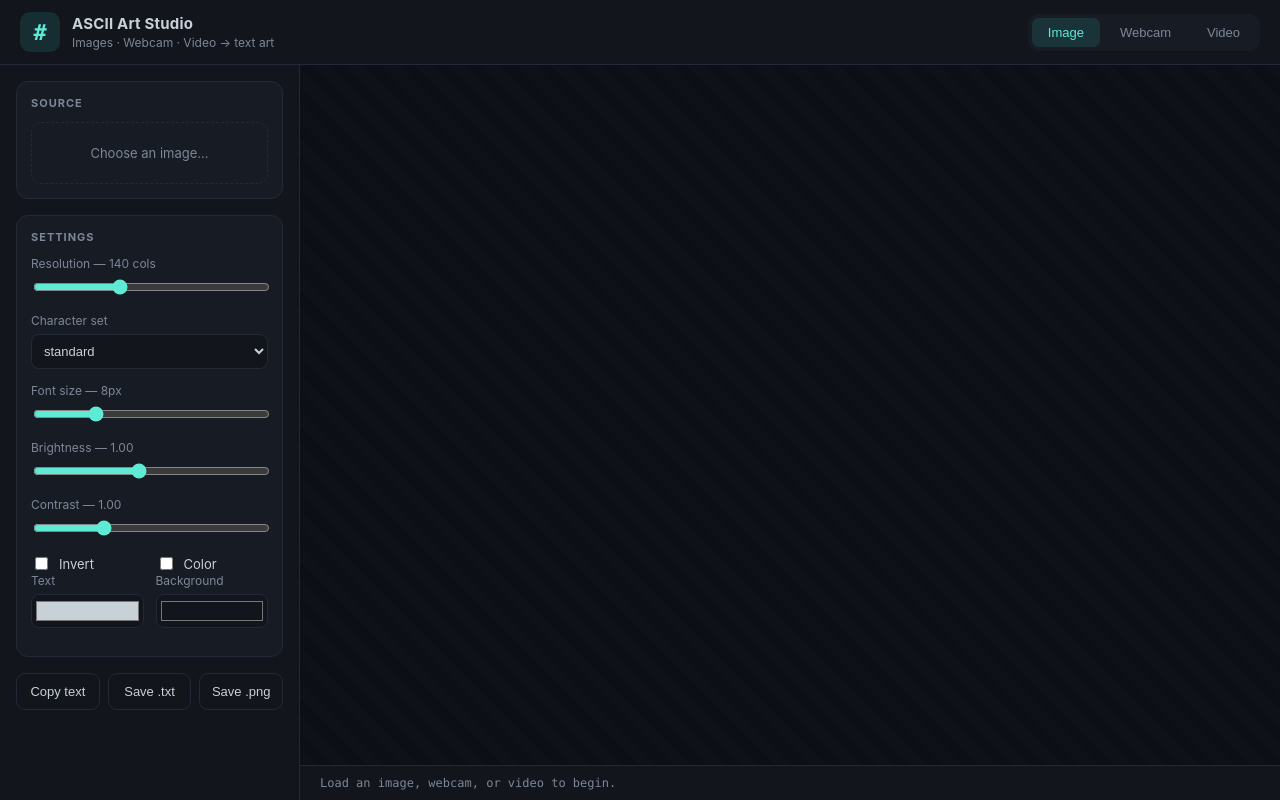
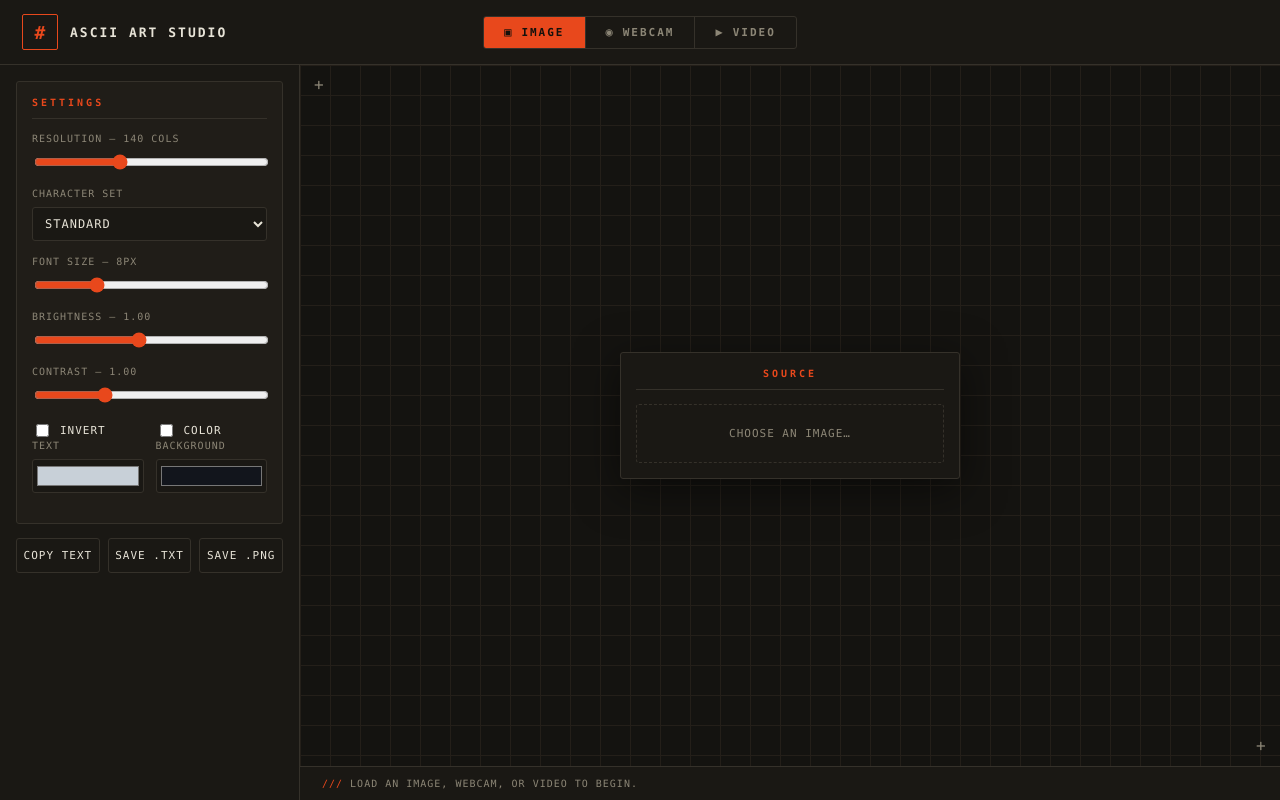
Before and after one commit to RoyneThu0/Ascii-art-Studio, a React (Vite) app: page / in a window 1280 px wide. Built offline with nearby package versions, Linux system fonts and the light colour scheme.

Commit message:
UI/UX update

```diff
--- a/src/App.jsx
+++ b/src/App.jsx
@@ -2,6 +2,12 @@ import { useCallback, useEffect, useRef, useState } from 'react'
 import { CHAR_SETS, imageToAscii, renderToCanvas } from './asciiEngine'
 import Controls from './components/Controls.jsx'
 import SourcePanel from './components/SourcePanel.jsx'
+
+const MODES = [
+  { id: 'image', icon: '▣' },
+  { id: 'webcam', icon: '◉' },
+  { id: 'video', icon: '▶' },
+]
 
 const DEFAULT_SETTINGS = {
   cols: 140,
@@ -88,33 +94,31 @@ export default function App() {
           <span className="logo">#</span>
           <div>
             <h1>ASCII Art Studio</h1>
-            <p>Images · Webcam · Video → text art</p>
           </div>
         </div>
+
         <nav className="modes">
-          {['image', 'webcam', 'video'].map((m) => (
+          {MODES.map((m) => (
             <button
-              key={m}
-              className={mode === m ? 'mode active' : 'mode'}
+              key={m.id}
+              className={mode === m.id ? 'mode active' : 'mode'}
               onClick={() => {
                 setSource(null)
                 lastText.current = ''
-                setMode(m)
+                setMode(m.id)
               }}
             >
-              {m}
+              <span className="mode-icon" aria-hidden>{m.icon}</span>
+              {m.id}
             </button>
           ))}
         </nav>
+
+        <div className="topbar-right" />
       </header>
 
       <main className="layout">
         <aside className="sidebar">
-          <SourcePanel
-            mode={mode}
-            onSource={setSource}
-            onStatus={setStatus}
-          />
           <Controls
             settings={settings}
             setSettings={setSettings}
@@ -129,7 +133,27 @@ export default function App() {
 
         <section className="stage">
           <div className="stage-inner">
-            <canvas ref={canvasRef} className="output" />
+            {mode === 'webcam' && source && (
+              <div className="live-badge">
+                <span className="live-dot on" />
+                live
+              </div>
+            )}
+
+            <canvas
+              ref={canvasRef}
+              className="output"
+              style={{ display: source ? 'block' : 'none' }}
+            />
+
+            {/* Source picker lives in the centre of the stage; kept mounted
+                (hidden) once a source is loaded so its media elements survive. */}
+            <div
+              className="stage-source"
+              style={{ display: source ? 'none' : 'flex' }}
+            >
+              <SourcePanel mode={mode} onSource={setSource} onStatus={setStatus} />
+            </div>
           </div>
           <div className="status">{status}</div>
         </section>
--- a/src/asciiEngine.js
+++ b/src/asciiEngine.js
@@ -123,8 +123,8 @@ export function renderToCanvas(canvas, result, opts) {
 
   canvas.width = Math.ceil(cols * cellW * dpr)
   canvas.height = Math.ceil(rows * cellH * dpr)
-  canvas.style.width = cols * cellW + 'px'
-  canvas.style.height = rows * cellH + 'px'
+  // Display size is handled by CSS (.output scales to fit the stage);
+  // the internal resolution above stays sharp for PNG export.
 
   const ctx = canvas.getContext('2d')
   ctx.setTransform(dpr, 0, 0, dpr, 0, 0)
--- a/src/styles.css
+++ b/src/styles.css
@@ -1,16 +1,20 @@
 :root {
-  --bg: #0b0d12;
-  --panel: #12151c;
-  --panel-2: #171b24;
-  --line: #232936;
-  --text: #c8d0d8;
-  --muted: #7c8798;
-  --accent: #5eead4;
-  --accent-dim: #2dd4bf22;
-  font-family: -apple-system, BlinkMacSystemFont, 'Segoe UI', Roboto, sans-serif;
+  /* ZERO / technical spec-sheet palette */
+  --bg: #141310;
+  --panel: #1a1814;
+  --panel-2: #201d18;
+  --line: #35312a;
+  --line-soft: #241f19;
+  --text: #e7e3d7;
+  --muted: #8c8676;
+  --accent: #e8481c;      /* burnt orange-red */
+  --accent-dim: #e8481c1f;
+  --mono: 'SF Mono', 'JetBrains Mono', ui-monospace, 'Menlo', 'Consolas', monospace;
+  font-family: var(--mono);
 }
 
-* { box-sizing: border-box; }
+/* Everything mono. */
+*, *::before, *::after { box-sizing: border-box; font-family: var(--mono); }
 
 html, body, #root { height: 100%; margin: 0; }
 
@@ -18,37 +22,60 @@ body {
   background: var(--bg);
   color: var(--text);
   overflow: hidden;
+  font-size: 13px;
+  letter-spacing: 0.3px;
 }
 
 .app { display: flex; flex-direction: column; height: 100vh; }
 
 /* ── Top bar ─────────────────────────────── */
 .topbar {
-  display: flex; align-items: center; justify-content: space-between;
-  padding: 12px 20px;
+  display: grid;
+  grid-template-columns: 1fr auto 1fr;
+  align-items: center;
+  padding: 14px 22px;
   border-bottom: 1px solid var(--line);
   background: var(--panel);
 }
 .brand { display: flex; align-items: center; gap: 12px; }
 .logo {
-  font-family: 'SF Mono', Menlo, monospace;
-  font-size: 22px; font-weight: 700; color: var(--accent);
-  background: var(--accent-dim);
-  width: 40px; height: 40px; border-radius: 10px;
+  font-size: 18px; font-weight: 700; color: var(--accent);
+  border: 1px solid var(--accent); border-radius: 2px;
+  width: 36px; height: 36px;
   display: grid; place-items: center;
 }
-.brand h1 { font-size: 15px; margin: 0; letter-spacing: .2px; }
-.brand p { font-size: 12px; margin: 2px 0 0; color: var(--muted); }
+.brand h1 { font-size: 13px; margin: 0; letter-spacing: 2px; font-weight: 700; text-transform: uppercase; }
+.brand p { font-size: 10px; margin: 4px 0 0; color: var(--muted); text-transform: uppercase; letter-spacing: 2px; }
 
-.modes { display: flex; gap: 4px; background: var(--panel-2); padding: 4px; border-radius: 10px; }
+/* Centered segmented mode switcher — technical/boxy */
+.modes {
+  justify-self: center;
+  display: flex; gap: 0;
+  border: 1px solid var(--line);
+  border-radius: 3px; overflow: hidden;
+}
 .mode {
-  border: 0; background: transparent; color: var(--muted);
-  padding: 7px 16px; border-radius: 7px; cursor: pointer;
-  text-transform: capitalize; font-size: 13px; font-weight: 500;
+  display: flex; align-items: center; gap: 8px;
+  border: 0; border-left: 1px solid var(--line);
+  background: transparent; color: var(--muted);
+  padding: 9px 20px; cursor: pointer;
+  text-transform: uppercase; font-size: 11px; font-weight: 600;
+  letter-spacing: 2px;
   transition: background .15s, color .15s;
 }
-.mode:hover { color: var(--text); }
-.mode.active { background: var(--accent-dim); color: var(--accent); }
+.mode:first-child { border-left: 0; }
+.mode-icon { font-size: 12px; line-height: 1; }
+.mode:hover { color: var(--text); background: var(--line-soft); }
+.mode.active { background: var(--accent); color: #14110c; }
+
+.topbar-right { justify-self: end; display: flex; align-items: center; gap: 9px; }
+.live-dot {
+  width: 7px; height: 7px; border-radius: 1px;
+  background: var(--line); transition: background .2s, box-shadow .2s;
+}
+.live-dot.on { background: var(--accent); box-shadow: 0 0 8px var(--accent); animation: pulse 1.6s ease-in-out infinite; }
+.live-label { font-size: 10px; text-transform: uppercase; letter-spacing: 2px; color: var(--muted); }
+@keyframes pulse { 50% { opacity: .4; } }
 
 /* ── Layout ──────────────────────────────── */
 .layout { display: flex; flex: 1; min-height: 0; }
@@ -57,51 +84,55 @@ body {
   width: 300px; flex-shrink: 0;
   border-right: 1px solid var(--line);
   padding: 16px; overflow-y: auto;
-  display: flex; flex-direction: column; gap: 16px;
+  display: flex; flex-direction: column; gap: 14px;
   background: var(--panel);
 }
 
-.panel { background: var(--panel-2); border: 1px solid var(--line); border-radius: 12px; padding: 14px; }
+.panel { background: var(--panel-2); border: 1px solid var(--line); border-radius: 3px; padding: 15px; position: relative; }
 .panel h2 {
-  font-size: 11px; text-transform: uppercase; letter-spacing: 1px;
-  color: var(--muted); margin: 0 0 12px;
+  font-size: 10px; text-transform: uppercase; letter-spacing: 3px;
+  color: var(--accent); margin: 0 0 14px;
+  padding-bottom: 10px; border-bottom: 1px solid var(--line);
 }
 
 .dropzone {
-  display: block; border: 1.5px dashed var(--line); border-radius: 10px;
+  display: block; border: 1px dashed var(--line); border-radius: 3px;
   padding: 22px 14px; text-align: center; cursor: pointer;
-  color: var(--muted); font-size: 13px; transition: border-color .15s, color .15s;
+  color: var(--muted); font-size: 11px; letter-spacing: 1px; text-transform: uppercase;
+  transition: border-color .15s, color .15s, background .15s;
 }
-.dropzone:hover { border-color: var(--accent); color: var(--text); }
+.dropzone:hover { border-color: var(--accent); color: var(--text); background: var(--accent-dim); }
 .dropzone input { display: none; }
 
 button.primary, .exports button {
   border: 1px solid var(--line); background: var(--panel);
-  color: var(--text); padding: 10px 14px; border-radius: 9px;
-  cursor: pointer; font-size: 13px; transition: background .15s, border-color .15s;
+  color: var(--text); padding: 10px 14px; border-radius: 3px;
+  cursor: pointer; font-size: 11px; letter-spacing: 1px; text-transform: uppercase;
+  transition: background .15s, border-color .15s, color .15s;
 }
-button.primary { width: 100%; background: var(--accent-dim); border-color: transparent; color: var(--accent); }
-button.primary:hover, .exports button:hover { border-color: var(--accent); }
+button.primary { width: 100%; background: var(--accent); border-color: var(--accent); color: #14110c; font-weight: 700; }
+button.primary:hover { filter: brightness(1.08); }
+.exports button:hover { border-color: var(--accent); color: var(--accent); }
 
 /* ── Controls ───────────────────────────── */
-.field { display: block; margin-bottom: 14px; }
+.field { display: block; margin-bottom: 15px; }
 .field:last-child { margin-bottom: 0; }
-.field-label { display: block; font-size: 12px; color: var(--muted); margin-bottom: 6px; }
+.field-label { display: block; font-size: 10px; color: var(--muted); margin-bottom: 8px; letter-spacing: 1px; text-transform: uppercase; }
 
 input[type='range'] { width: 100%; accent-color: var(--accent); }
 select {
-  width: 100%; padding: 8px; border-radius: 8px;
+  width: 100%; padding: 8px; border-radius: 3px;
   background: var(--panel); color: var(--text); border: 1px solid var(--line);
-  font-size: 13px;
+  font-size: 12px; text-transform: uppercase; letter-spacing: 1px;
 }
 input[type='color'] {
-  width: 100%; height: 34px; padding: 2px; border-radius: 8px;
+  width: 100%; height: 34px; padding: 2px; border-radius: 3px;
   background: var(--panel); border: 1px solid var(--line); cursor: pointer;
 }
 
 .row { display: flex; gap: 12px; }
 .row > * { flex: 1; }
-.check { display: flex; align-items: center; gap: 8px; font-size: 13px; color: var(--text); cursor: pointer; }
+.check { display: flex; align-items: center; gap: 8px; font-size: 11px; color: var(--text); cursor: pointer; text-transform: uppercase; letter-spacing: 1px; }
 .check input { accent-color: var(--accent); }
 
 .exports { display: flex; gap: 8px; }
@@ -110,13 +141,48 @@ input[type='color'] {
 /* ── Stage ──────────────────────────────── */
 .stage { flex: 1; display: flex; flex-direction: column; min-width: 0; }
 .stage-inner {
-  flex: 1; overflow: auto; display: grid; place-items: center; padding: 24px;
+  position: relative;
+  flex: 1; overflow: auto; display: grid; place-items: center; padding: 32px;
   background:
-    repeating-linear-gradient(45deg, #0e1117 0 12px, #0c0f15 12px 24px);
+    linear-gradient(var(--line-soft) 1px, transparent 1px) 0 0 / 100% 30px,
+    linear-gradient(90deg, var(--line-soft) 1px, transparent 1px) 0 0 / 30px 100%,
+    var(--bg);
 }
-.output { image-rendering: pixelated; border-radius: 4px; max-width: none; }
+/* technical crosshair corner marks */
+.stage-inner::before,
+.stage-inner::after {
+  content: '+'; position: absolute; color: var(--muted); font-size: 16px; line-height: 1;
+}
+.stage-inner::before { top: 12px; left: 14px; }
+.stage-inner::after { bottom: 12px; right: 14px; }
+/* Fill the stage while preserving aspect ratio. The canvas keeps its
+   high internal resolution, so PNG export stays sharp. */
+.output {
+  width: 100%; height: 100%;
+  object-fit: contain;
+  border-radius: 2px;
+  box-shadow: 0 10px 44px rgba(0,0,0,.5);
+}
+
+/* Centered source picker (empty state) */
+.stage-source { align-items: center; justify-content: center; z-index: 2; }
+.stage-source .panel.source {
+  min-width: 340px; text-align: center;
+  background: var(--panel); box-shadow: 0 10px 44px rgba(0,0,0,.5);
+}
+.stage-source .panel.source h2 { color: var(--accent); }
+
+/* Live badge, overlaid in the stage window */
+.live-badge {
+  position: absolute; top: 16px; right: 18px; z-index: 5;
+  display: flex; align-items: center; gap: 8px;
+  padding: 6px 11px; border: 1px solid var(--line); border-radius: 3px;
+  background: var(--panel); color: var(--accent);
+  font-size: 10px; text-transform: uppercase; letter-spacing: 2px;
+}
 .status {
-  border-top: 1px solid var(--line); padding: 10px 20px;
-  font-size: 12px; color: var(--muted); font-family: 'SF Mono', Menlo, monospace;
+  border-top: 1px solid var(--line); padding: 11px 22px;
+  font-size: 10px; color: var(--muted); letter-spacing: 1px; text-transform: uppercase;
   background: var(--panel);
 }
+.status::before { content: '/// '; color: var(--accent); }
```
